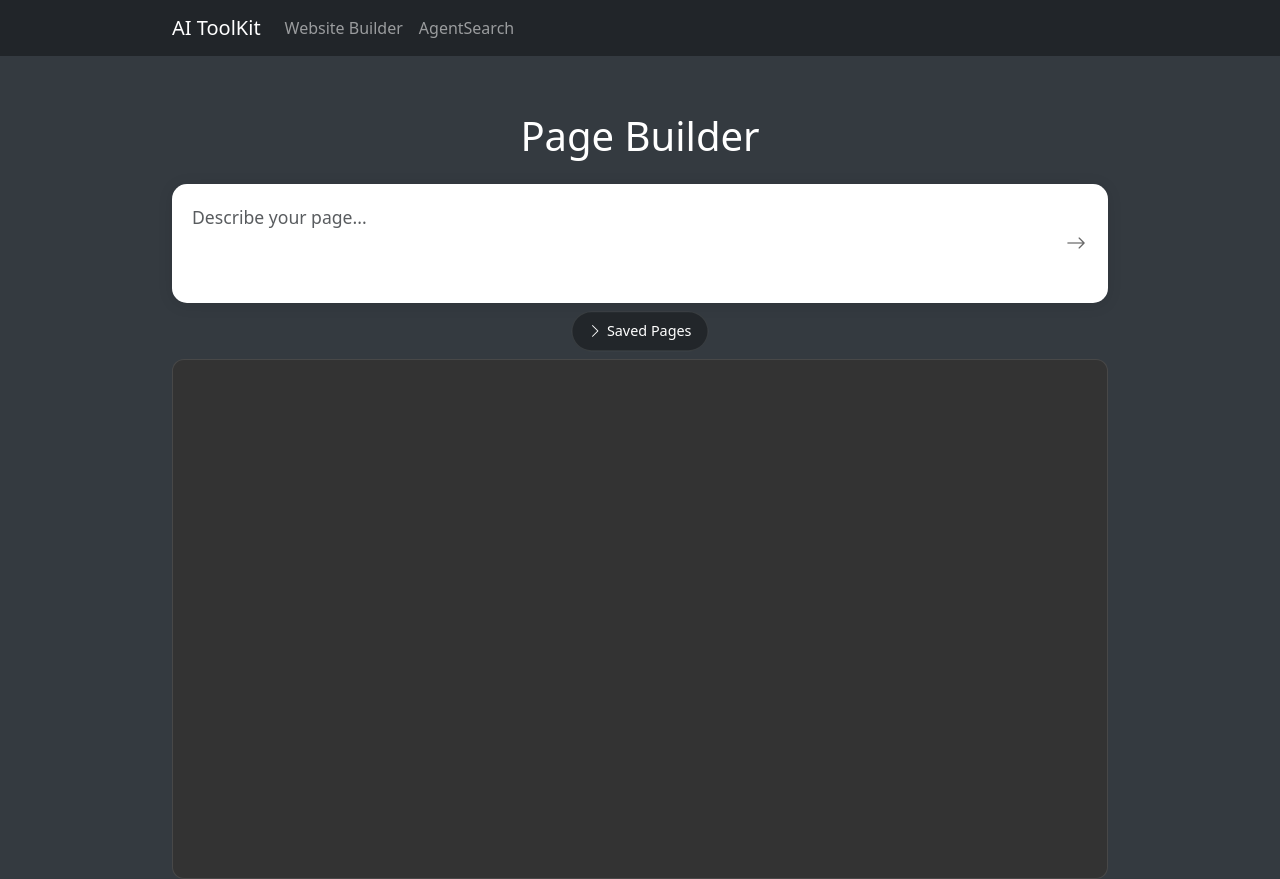
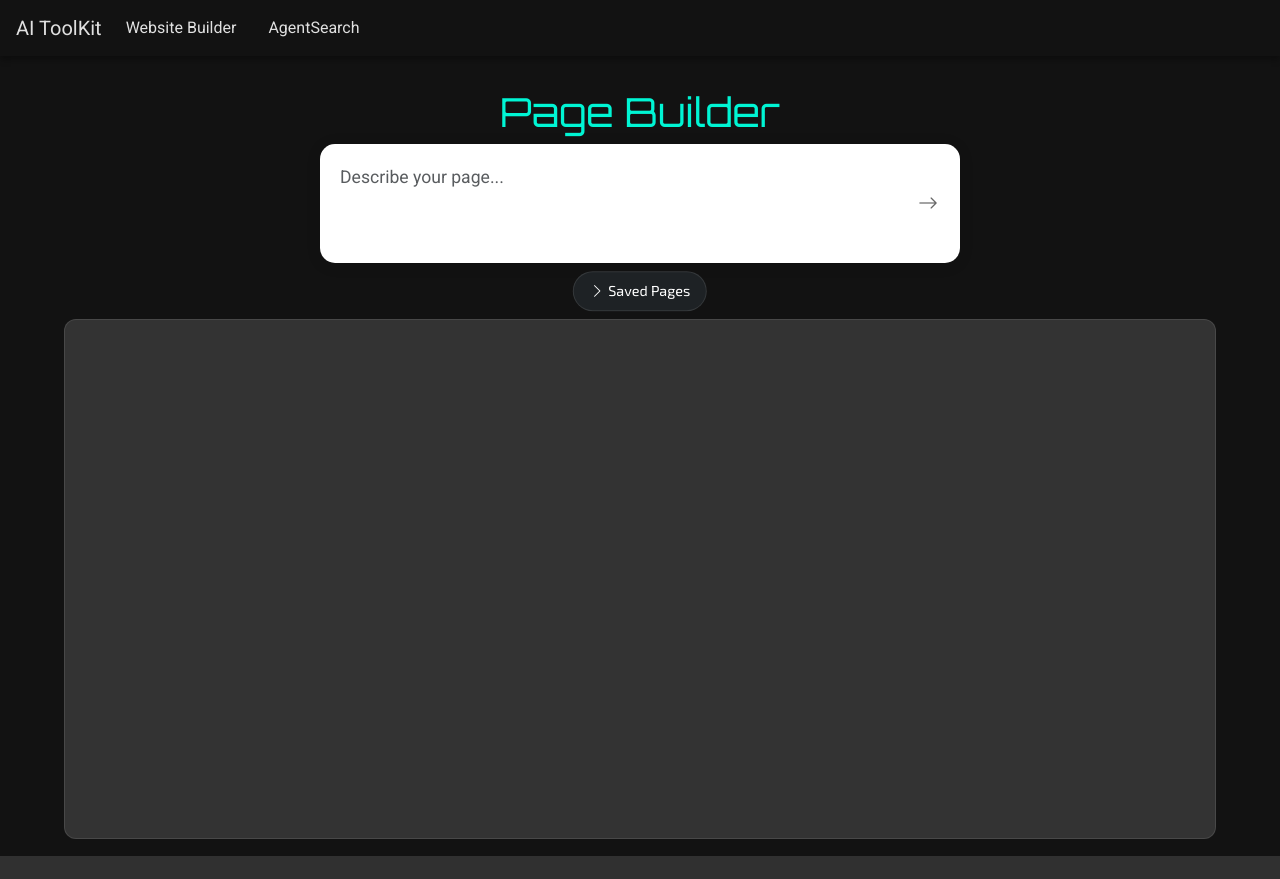
Before and after one commit to makeiteasierapps/AIToolKit, a Flask app: page /site_builder in a window 1280 px wide. After the commit the page ends 856 px from the top, so only its background shows below. Run offline with Flask 3, Linux system fonts and the light colour scheme; some libraries are stand-ins or nearby versions.

Commit message:
added themes

```diff
--- a/static/css/descriptionTextArea.css
+++ b/static/css/descriptionTextArea.css
@@ -11,17 +11,21 @@
     box-shadow: 0 5px 20px rgba(0, 0, 0, 0.15);
 }
 
+.description-input-group {
+    width: 50%;
+}
+
 #website-description {
     border: none;
     width: 100%;
-    box-sizing: border-box;  /* Include padding in width calculation */
-    line-height: 1.5;  /* Optimize line height */
+    box-sizing: border-box;
+    line-height: 1.5;
     min-height: 60px;
     padding: 20px;
     padding-right: 30px;
     font-size: 1.1rem;
     resize: none;
-    flex: 1;  /* Take up remaining space */
+    flex: 1;
 }
 
 #website-description:focus {
@@ -51,10 +55,6 @@
     box-shadow: 0 2px 8px rgba(0, 0, 0, 0.05);
 }
 
-#submit-description:active {
-    transform: translateY(-50%) translateX(2px) scale(0.97);  /* Combine transforms */
-}
-
 #submit-description i {
     font-size: 1.25rem;
     transition: transform 0.2s ease;
--- a/static/css/main.css
+++ b/static/css/main.css
@@ -1,15 +1,10 @@
 /* Set the primary and secondary Bootstrap colors */
 :root {
-    --bs-primary-rgb: 46, 204, 113;
-    --bs-secondary-rgb: 52, 152, 219;
-}
-
-body {
-    background-color: #343a40;
-    color: #fff;
-}
-.container {
-    max-width: 960px;
+    --primary-bg: #121212;
+    --primary-text: #e0e0e0;
+    --accent-1: #00f5d4;
+    --accent-2: #00b4d8;
+    --secondary-text: #b3b3b3;
 }
 
 .main-container {
@@ -19,3 +14,70 @@ body {
     min-height: 100vh;
     padding-top: 2rem;
 }
+
+.navbar {
+    background-color: var(--primary-bg);
+    color: var(--primary-text);
+    padding-left: 1rem;
+    box-shadow: 0 4px 6px rgba(0, 0, 0, 0.3);
+}
+
+.navbar a {
+    color: var(--primary-text);
+    text-decoration: none;
+    margin-right: 1rem;
+    transition: color 0.3s ease;
+}
+
+.navbar a:hover {
+    color: var(--accent-1);
+}
+
+
+body {
+    background-color: var(--primary-bg);
+    color: var(--primary-text);
+    font-family: 'Roboto', sans-serif;
+}
+
+h1, .main-heading {
+    color: var(--accent-1);
+    font-family: 'Orbitron', sans-serif;
+}
+
+h2, .sub-heading, button {
+    color: var(--accent-2);
+    font-family: 'Exo 2', sans-serif;
+}
+
+p, .body-text {
+    color: var(--secondary-text);
+}
+
+/* Updated Primary Button */
+.btn-primary {
+    background-color: #3BBFBF;
+    color: var(--primary-bg);
+    border: none;
+    transition: background-color 0.3s ease;
+}
+
+.btn-primary:hover,
+.btn-primary:focus {
+    background-color: #1FAFAA;
+    color: var(--primary-bg);
+}
+
+/* Secondary Button */
+.btn-secondary {
+    background-color: var(--primary-bg);
+    color: var(--accent-1);
+    border: 1px solid var(--accent-1);
+    transition: background-color 0.3s ease, color 0.3s ease;
+}
+
+.btn-secondary:hover,
+.btn-secondary:focus {
+    background-color: var(--accent-1);
+    color: var(--primary-bg);
+}
--- a/static/css/preview.css
+++ b/static/css/preview.css
@@ -25,7 +25,7 @@
 #preview-container {
     padding: 0;
     box-sizing: border-box;
-    width: 100%;
+    width: 90%;
     position: relative;
     height: calc(90vh - 200px);
     display: flex;
--- a/static/css/thumbnail.css
+++ b/static/css/thumbnail.css
@@ -69,6 +69,7 @@
     position: relative;
     margin: 1rem 0;
     overflow: visible;
+    width: 80%;
 }
 
 .thumbnails-wrapper.collapsed {
@@ -126,7 +127,7 @@
 
 .thumbnails-wrapper:not(.collapsed) .thumbnails-toggle {
     position: absolute;
-    right: -33px;
+    right: -32px;
     top: 50%;
     left: auto;
     transform: translateY(-50%);
--- a/static/js/site_builder.js
+++ b/static/js/site_builder.js
@@ -244,7 +244,6 @@ async function loadSavedThumbnails() {
     const container = document.getElementById('thumbnails-container');
 
     for (const thumbnailData of savedThumbnails) {
-        console.log(thumbnailData.id);
         // Create a temporary iframe to generate the thumbnail
         const iframe = document.createElement('iframe');
         document.body.appendChild(iframe);
--- a/templates/base.html
+++ b/templates/base.html
@@ -1,4 +1,3 @@
-
 <!DOCTYPE html>
 <html lang="en">
     <head>
@@ -18,28 +17,17 @@
             href="https://maxcdn.bootstrapcdn.com/font-awesome/4.7.0/css/font-awesome.min.css"
             rel="stylesheet"
         />
-        <link rel="stylesheet" href="/static/css/custom.css" />
-        <style>
-            body {
-                background-color: #343a40;
-                color: #fff;
-            }
-            .btn {
-                width: 100%;
-                height: 100px;
-            }
-            .navbar {
-                background-color: #212529;
-            }
-        </style>
+        <link
+            href="https://fonts.googleapis.com/css2?family=Orbitron:wght@400;700&family=Exo+2:wght@400;700&family=Roboto:wght@300;400&display=swap"
+            rel="stylesheet"
+        />
+
+        <link rel="stylesheet" href="/static/css/main.css" />
         {% block extra_css %}{% endblock %}
     </head>
     <body>
         <nav class="navbar navbar-expand-lg navbar-dark">
-            <div class="container">
-                <a class="navbar-brand" href="{{ url_for('index') }}"
-                    >AI ToolKit</a
-                >
+            <a class="navbar-brand" href="{{ url_for('index') }}">AI ToolKit</a>
             <button
                 class="navbar-toggler"
                 type="button"
@@ -51,21 +39,16 @@
             <div class="collapse navbar-collapse" id="navbarNav">
                 <ul class="navbar-nav">
                     <li class="nav-item">
-                            <a
-                                class="nav-link"
-                                href="{{ url_for('site_builder') }}"
+                        <a class="nav-link" href="{{ url_for('site_builder') }}"
                             >Website Builder</a
                         >
                     </li>
                     <li class="nav-item">
-                            <a
-                                class="nav-link"
-                                href="{{ url_for('agent_search') }}"
+                        <a class="nav-link" href="{{ url_for('agent_search') }}"
                             >AgentSearch</a
                         >
                     </li>
                 </ul>
-                </div>
             </div>
         </nav>
 
--- a/templates/site_builder.html
+++ b/templates/site_builder.html
@@ -10,12 +10,12 @@ extra_css %}
     href="https://cdn.jsdelivr.net/npm/bootstrap-icons@1.11.3/font/bootstrap-icons.min.css"
 />
 {% endblock %} {% block content %}
-<div class="container main-container">
-    <h1 class="text-center my-4">Page Builder</h1>
+<div class="main-container">
+    <h1>Page Builder</h1>
 
     <!-- Description Input Section -->
-    <div class="w-100">
-        <div class="input-group">
+
+    <div class="input-group description-input-group">
         <textarea
             class="form-control"
             id="website-description"
@@ -27,10 +27,8 @@ extra_css %}
             <i class="bi bi-arrow-right"></i>
         </button>
     </div>
-    </div>
 
     <!-- Thumbnails Section -->
-    <div class="w-100">
     <div class="thumbnails-wrapper collapsed">
         <button class="thumbnails-toggle" aria-label="Toggle thumbnails">
             <i class="bi bi-chevron-up"></i>
@@ -38,7 +36,6 @@ extra_css %}
         </button>
         <div id="thumbnails-container">
             <!-- thumbnails content -->
-            </div>
         </div>
     </div>
 
```
Lines whose indentation alone changed are shown as unchanged.
